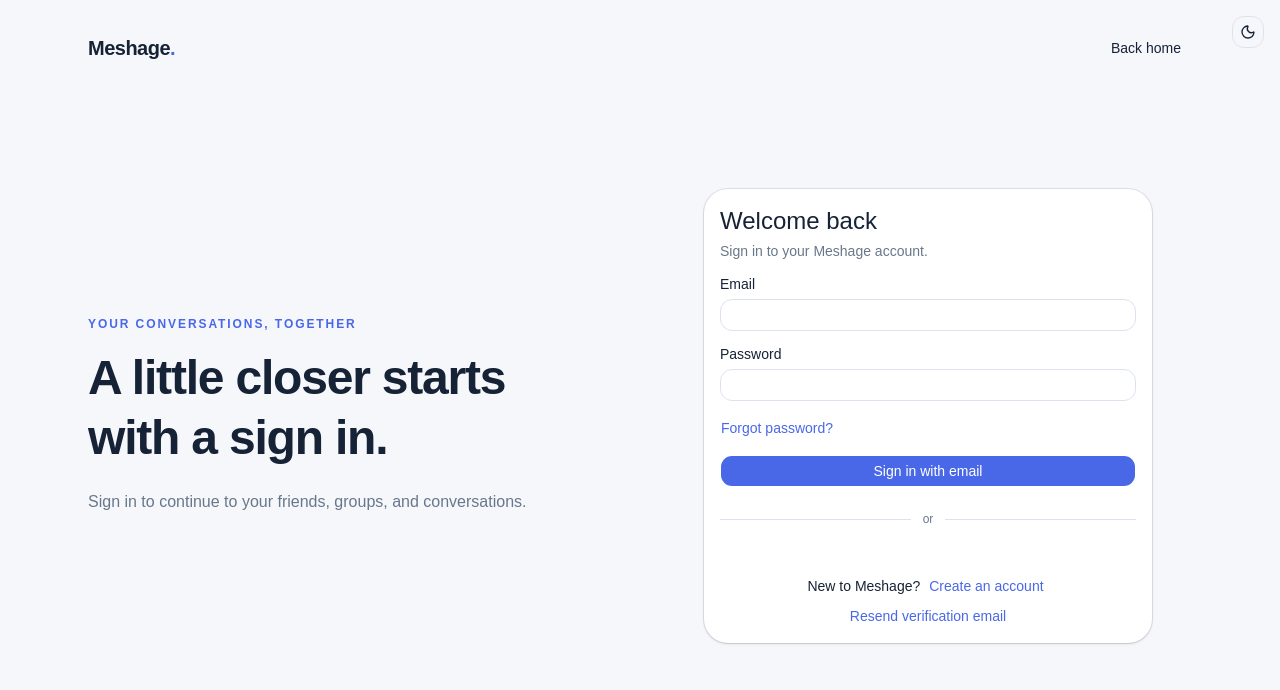
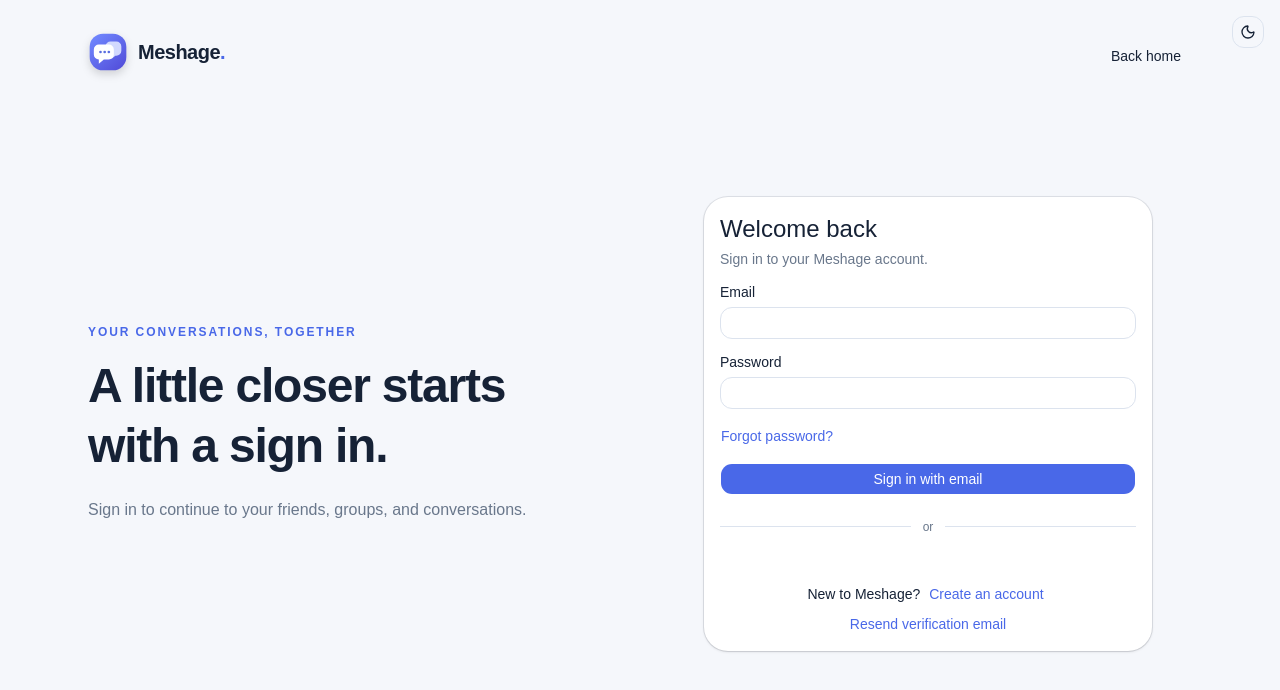
Before and after one commit to DingleVarshney12/meshage, a Next.js app in the folder apps/web/: page /login in a window 1280 px wide. Shown: the top 690 px of the page. Built offline with nearby package versions, Linux system fonts and the light colour scheme; no server answers.

Commit message:
Add Meshage logo and favicon

```diff
--- a/apps/web/src/app/(auth)/login/page.tsx
+++ b/apps/web/src/app/(auth)/login/page.tsx
@@ -17,6 +17,7 @@ import { loginWithEmail } from "@/lib/api/auth/auth.api";
 import type { AuthUser } from "@/lib/api/auth/auth.types";
 import { GoogleSignInButton } from "@/components/auth/google-sign-in-button";
 import { getErrorMessage } from "@/lib/utils/errors";
+import { MeshageLogo } from "@/components/brand/meshage-logo";
 export default function LoginPage() {
   const router = useRouter();
   const [user, setUser] = useState<AuthUser | null>(null);
@@ -48,8 +49,8 @@ export default function LoginPage() {
     <main className="min-h-screen bg-background text-foreground">
       <div className="mx-auto flex min-h-screen max-w-6xl flex-col px-6 py-8">
         <header className="flex items-center justify-between">
-          <Link href="/" className="text-xl font-semibold tracking-tight">
-            Meshage<span className="text-primary">.</span>
+          <Link href="/" aria-label="Meshage home">
+            <MeshageLogo markClassName="size-9" wordmarkClassName="text-lg" />
           </Link>
           <Button variant="ghost" asChild>
             <Link href="/">Back home</Link>
--- a/apps/web/src/app/(auth)/signup/page.tsx
+++ b/apps/web/src/app/(auth)/signup/page.tsx
@@ -14,6 +14,7 @@ import { Input } from "@/components/ui/input";
 import { Label } from "@/components/ui/label";
 import { resendVerificationEmail, signup } from "@/lib/api/auth/auth.api";
 import type { SignupInput } from "@/lib/api/auth/auth.types";
+import { MeshageLogo } from "@/components/brand/meshage-logo";
 
 export default function SignupPage() {
   const [form, setForm] = useState<SignupInput>({
@@ -78,8 +79,8 @@ export default function SignupPage() {
     <main className="min-h-screen bg-background text-foreground">
       <div className="mx-auto flex min-h-screen max-w-6xl flex-col px-6 py-8">
         <header className="flex items-center justify-between">
-          <Link href="/" className="text-xl font-semibold tracking-tight">
-            Meshage<span className="text-primary">.</span>
+          <Link href="/" aria-label="Meshage home">
+            <MeshageLogo markClassName="size-9" wordmarkClassName="text-lg" />
           </Link>
           <Button variant="ghost" asChild>
             <Link href="/login">Sign in</Link>
--- a/apps/web/src/app/page.tsx
+++ b/apps/web/src/app/page.tsx
@@ -14,6 +14,7 @@ import {
 
 import { Button } from "@/components/ui/button";
 import ThemeToggle from "@/components/theme/theme-toggle";
+import { MeshageLogo } from "@/components/brand/meshage-logo";
 
 const conversations = [
   {
@@ -80,12 +81,7 @@ export default function HomePage() {
           className="flex items-center gap-3"
           aria-label="Meshage home"
         >
-          <span className="grid size-10 place-items-center rounded-2xl bg-primary text-lg font-bold text-primary-foreground shadow-lg shadow-primary/20">
-            M
-          </span>
-          <span className="text-xl font-semibold tracking-tight">
-            Meshage<span className="text-primary">.</span>
-          </span>
+          <MeshageLogo />
         </Link>
 
         <nav className="hidden items-center gap-8 text-sm text-muted-foreground md:flex">
@@ -355,7 +351,7 @@ export default function HomePage() {
       <footer className="border-t">
         <div className="mx-auto flex w-full max-w-7xl flex-col gap-4 px-5 py-6 text-xs text-muted-foreground sm:flex-row sm:items-center sm:justify-between sm:px-8 lg:px-12">
           <Link href="/" className="font-semibold text-foreground">
-            Meshage<span className="text-primary">.</span>
+            <MeshageLogo markClassName="size-7" wordmarkClassName="text-base" />
           </Link>
           <span>Good conversations start here.</span>
           <div className="flex items-center gap-4">
--- /dev/null
+++ b/apps/web/src/components/brand/meshage-logo.tsx
@@ -0,0 +1,69 @@
+import { useId } from "react";
+
+interface MeshageLogoProps {
+  className?: string;
+  markClassName?: string;
+  wordmarkClassName?: string;
+  showWordmark?: boolean;
+}
+
+export function MeshageLogo({
+  className,
+  markClassName,
+  wordmarkClassName,
+  showWordmark = true,
+}: MeshageLogoProps) {
+  const gradientId = `meshage-mark-gradient-${useId().replaceAll(":", "")}`;
+
+  return (
+    <span className={`inline-flex items-center gap-2.5 ${className ?? ""}`}>
+      <svg
+        aria-hidden="true"
+        className={`size-10 shrink-0 drop-shadow-lg ${markClassName ?? ""}`}
+        fill="none"
+        viewBox="0 0 48 48"
+      >
+        <defs>
+          <linearGradient
+            id={gradientId}
+            x1="5"
+            x2="44"
+            y1="3"
+            y2="46"
+            gradientUnits="userSpaceOnUse"
+          >
+            <stop stopColor="#7189ff" />
+            <stop offset="1" stopColor="#514bd8" />
+          </linearGradient>
+        </defs>
+        <rect
+          x="2"
+          y="2"
+          width="44"
+          height="44"
+          rx="16"
+          fill={`url(#${gradientId})`}
+        />
+        <path
+          d="M27 11.5h7a6 6 0 0 1 6 6v5a6 6 0 0 1-6 6h-1.2l-4.7 4v-4H27a6 6 0 0 1-6-6v-5a6 6 0 0 1 6-6Z"
+          fill="#DCE3FF"
+          opacity=".92"
+        />
+        <path
+          d="M13 15h12a6 6 0 0 1 6 6v6a6 6 0 0 1-6 6h-6l-6 5v-5a6 6 0 0 1-6-6v-6a6 6 0 0 1 6-6Z"
+          fill="white"
+        />
+        <circle cx="15" cy="24" r="1.6" fill="#596DE0" />
+        <circle cx="20" cy="24" r="1.6" fill="#596DE0" />
+        <circle cx="25" cy="24" r="1.6" fill="#596DE0" />
+      </svg>
+      {showWordmark && (
+        <span
+          className={`text-xl font-semibold tracking-tight text-foreground ${wordmarkClassName ?? ""}`}
+        >
+          Meshage<span className="text-primary">.</span>
+        </span>
+      )}
+    </span>
+  );
+}
--- a/apps/web/src/components/chat/chat-sidebar-header.tsx
+++ b/apps/web/src/components/chat/chat-sidebar-header.tsx
@@ -26,6 +26,7 @@ import {
 } from "@/components/ui/dropdown-menu";
 import CreateGroupDialog from "./create-group-dialog";
 import NotificationsBell from "@/components/notifications/notifications-bell";
+import { MeshageLogo } from "@/components/brand/meshage-logo";
 
 interface ChatSidebarHeaderProps {
   isCollapsed: boolean;
@@ -140,9 +141,7 @@ export default function ChatSidebarHeader({
     <header className="border-b bg-background/70 p-5">
       <div className="flex items-center justify-between gap-3">
         <Link href="/chat" className="flex min-w-0 items-center gap-3">
-          <div className="grid size-11 shrink-0 place-items-center rounded-2xl bg-primary text-lg font-bold text-primary-foreground shadow-lg shadow-primary/20">
-            M
-          </div>
+          <MeshageLogo showWordmark={false} markClassName="size-11" />
           <div className="min-w-0">
             <p className="truncate text-base font-semibold tracking-tight">
               Meshage<span className="text-primary">.</span>
--- a/apps/web/src/components/friends/friends-sidebar.tsx
+++ b/apps/web/src/components/friends/friends-sidebar.tsx
@@ -12,6 +12,7 @@ import {
 import { Button } from "@/components/ui/button";
 import ThemeToggle from "@/components/theme/theme-toggle";
 import NotificationsBell from "@/components/notifications/notifications-bell";
+import { MeshageLogo } from "@/components/brand/meshage-logo";
 export type FriendsSection = "overview" | "friends" | "requests" | "discover";
 
 interface FriendsSidebarProps {
@@ -89,9 +90,7 @@ export default function FriendsSidebar({
   return (
     <aside className="flex w-full shrink-0 flex-col rounded-3xl bg-[#142348] p-3 text-white shadow-xl shadow-blue-950/10 lg:sticky lg:top-0 lg:h-[calc(100dvh-2.5rem)] lg:w-64 lg:self-start lg:overflow-y-auto lg:px-4 lg:py-6">
       <div className="flex items-center gap-3 px-2 py-2 lg:py-3">
-        <div className="grid size-9 place-items-center rounded-xl bg-white text-base font-bold text-primary shadow-lg shadow-black/10 lg:size-10 lg:rounded-2xl lg:text-lg">
-          M
-        </div>
+        <MeshageLogo showWordmark={false} markClassName="size-9 lg:size-10" />
         <div>
           <p className="text-sm font-semibold tracking-tight lg:text-base">
             Meshage<span className="text-blue-300">.</span>
```
Also changed, not shown: 2 other files (tests, documents, lock files or other folders).
